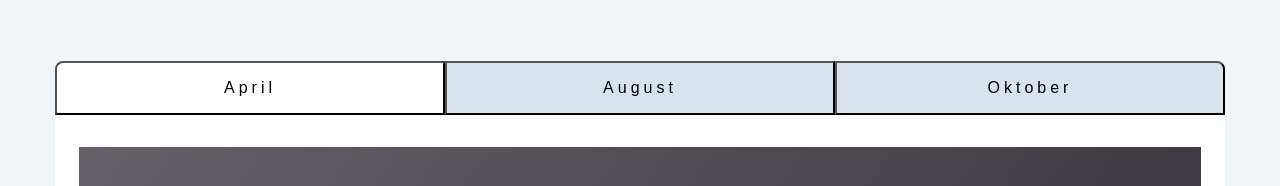
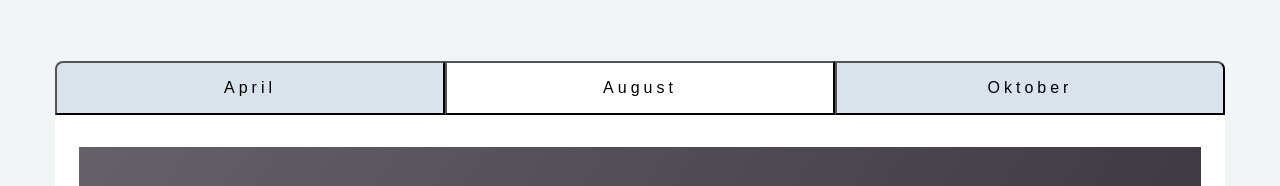
Before and after one commit to MarekVavrovic/dovolenka2024, a plain HTML site: page index.html in a window 1280 px wide. Shown: the part 191-377 px from the top of the page. Drawn offline with nearby package versions, Linux system fonts and the light colour scheme.

Commit message:
Update index.html

```diff
--- a/index.html
+++ b/index.html
@@ -39,8 +39,8 @@
         <article class="about">
           <!-- btn container -->
           <div class="btn-container">
-            <button class="tab-btn active" data-id="history">April</button>
-            <button class="tab-btn" data-id="vision">August</button>
+            <button class="tab-btn" data-id="history">April</button>
+            <button class="tab-btn active" data-id="vision">August</button>
             <button class="tab-btn" data-id="goals">Oktober</button>
           </div>
           <div class="about-content">
```
